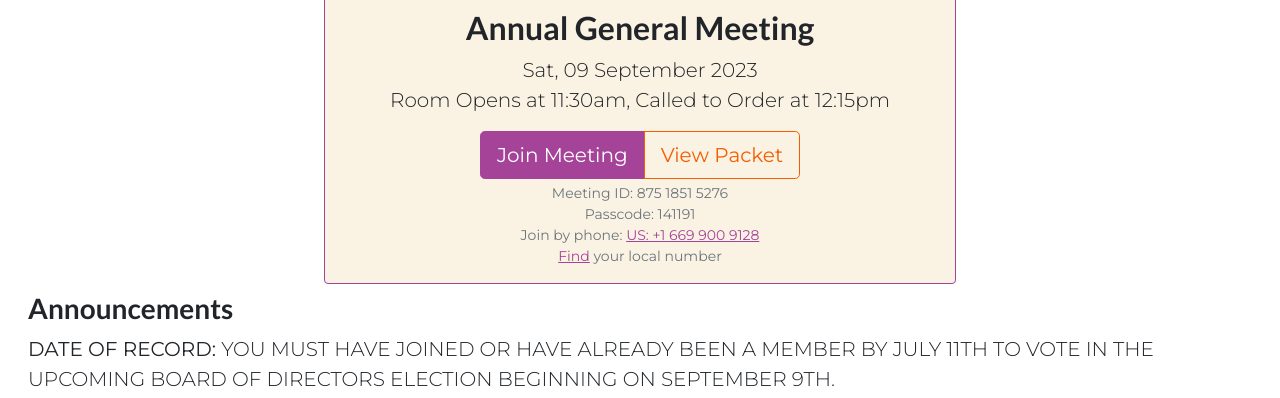
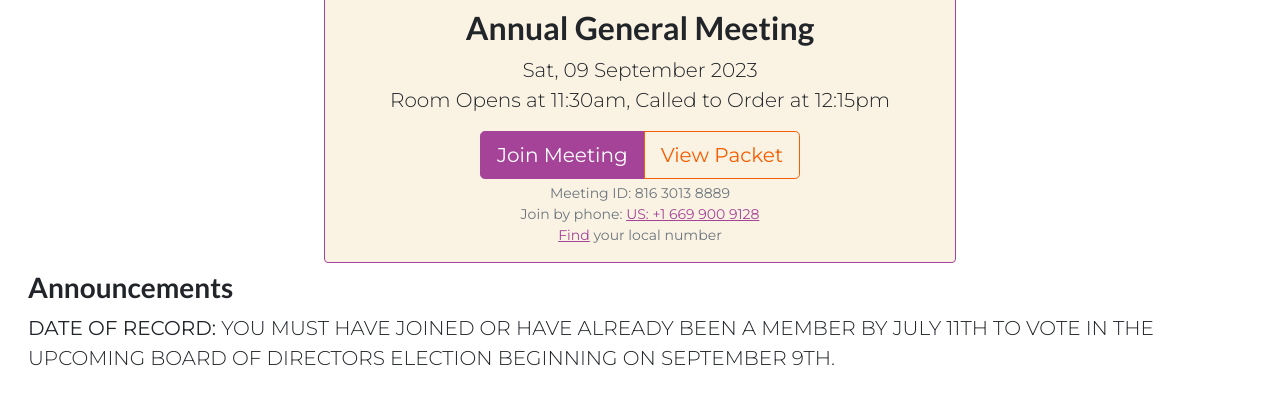
Before and after one commit to sfpride/members, a Jekyll site: the page built from index.html, in a window 1280 px wide and 900 px high, cut to the strip 262-660 px from the top of the window. Built offline with Jekyll 4.4.1, drawn with Linux system fonts in a browser that asks for light colours; some web fonts are replaced.

```diff
--- a/_data/meetings.yml
+++ b/_data/meetings.yml
@@ -29,9 +29,9 @@
   date: "Sept 9, 2023"
   time-special: "Room Opens at 11:30am, Called to Order at 12:15pm"
   # location: "Rainbow Room, SF LGBT Center, 1800 Market St, San Francisco, CA 94102"
-  zoom-link: https://us02web.zoom.us/j/87518515276?pwd=UnJNZzViUW13KzhhUWI4RjZaWWJIUT09
-  zoom-passcode: 141191
-  zoom-id: 875 1851 5276
+  zoom-link: https://us02web.zoom.us/j/81630138889
+  #zoom-passcode: 141191
+  zoom-id: 816 3013 8889
   packet: https://cdn.sfpride.org/docs/meetings/20230909-sfpride-annualgeneralmeeting-agenda.pdf
 - title: SF Pride Holiday Party
   active: false
```
